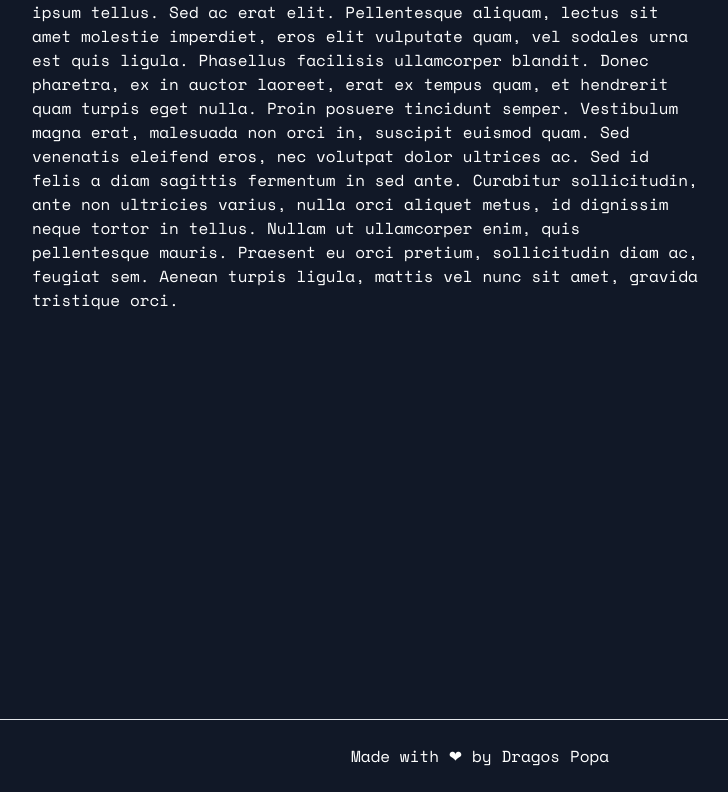
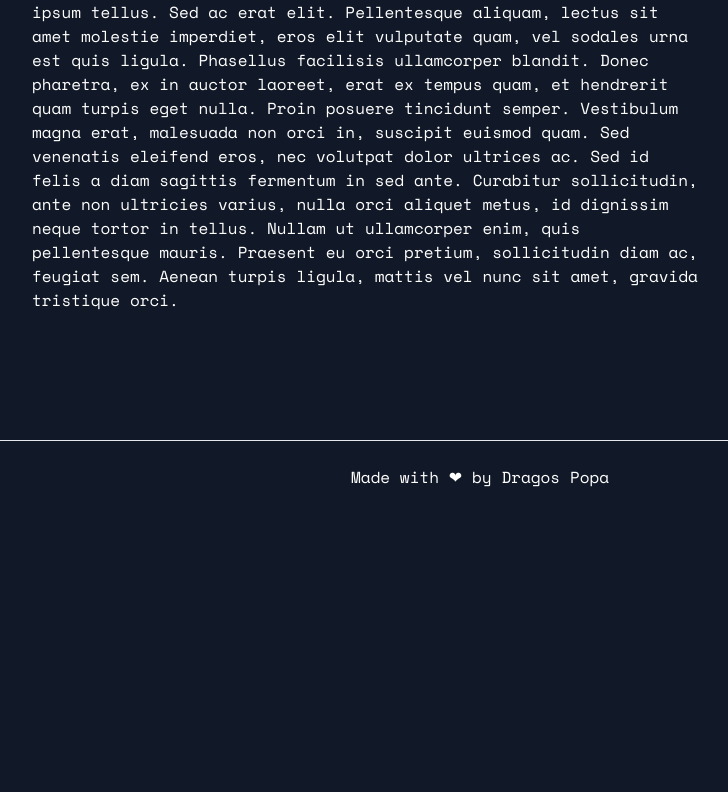
Before and after one commit to Dragos-P-Popa/portfolio, a SvelteKit app: page / in a window 1280 px wide. Shown: the part 2127-2919 px from the top of the page, without its empty margins (160-888 px from the left). After the commit the page ends 2640 px from the top, so only its background shows below. Built offline with nearby package versions, Linux system fonts and the light colour scheme.

Commit message:
about section fix

```diff
--- a/src/routes/+page.svelte
+++ b/src/routes/+page.svelte
@@ -215,7 +215,7 @@
         </div>
     </div>
 
-    <div class="border border-2 border-emerald-800 p-5 mt-12 rounded-md min-[800px]:collapse mb-[20%]">
+    <div class="border border-2 border-emerald-800 p-5 mt-12 rounded-md min-[800px]:hidden mb-[20%]">
         <div class="flex items-center justify-start">
             <div>
                 <img alt="" src="github.svg" width="40" height="40" />
@@ -246,7 +246,7 @@
 
 </div>
 
-<hr class="h-px mt-6 bg-gray-200 border-0 dark:bg-gray-700">
+<hr class="h-px mt-[10%] bg-gray-200 border-0 dark:bg-gray-700">
 <footer>
     <div class="grid items-center justify-items-center">
         <p class="my-6">Made with &#10084; by Dragos Popa</p>
```
